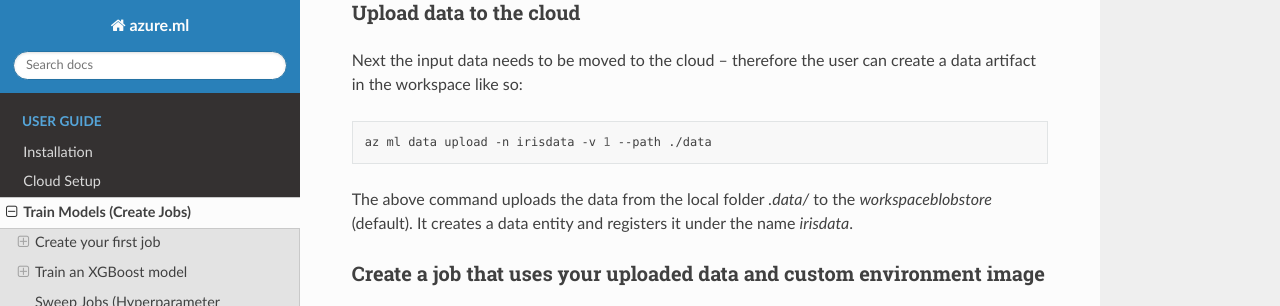
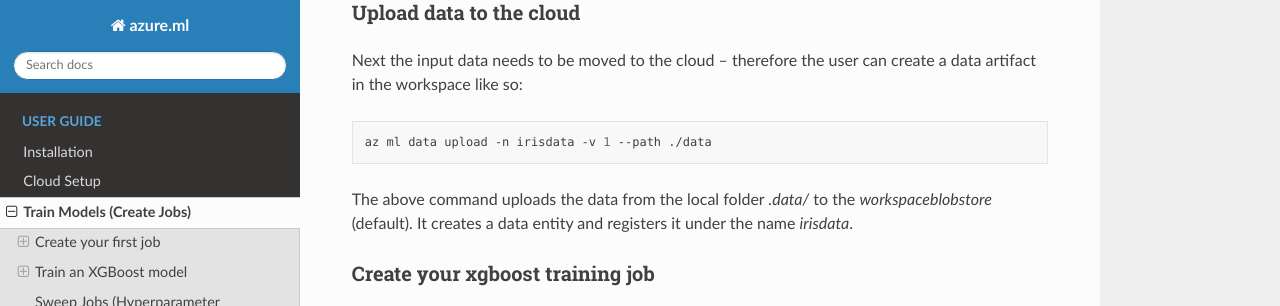
Before and after one commit to wenyang/azureml-v2-preview, a Sphinx documentation site: the page built from docs/quickstart/jobs.rst, in a window 1280 px wide and 900 px high, scrolled down 2950 px, cut to the strip 0-306 px from the top of the window. Built offline with Sphinx 7.4.7 and the Read the Docs theme 2.0.0, drawn with Linux system fonts in a browser that asks for light colours; pages that are not in the unit, such as notebooks, are missing from menus; some of the changed text lies outside the part shown.

Commit message:
Update jobs.rst

```diff
--- a/docs/quickstart/jobs.rst
+++ b/docs/quickstart/jobs.rst
@@ -28,7 +28,7 @@
 
     az ml job create --file azureml-v2-preview/examples/train/basic-command-job/pip_freeze_job.yml
 
-Understanding commandjob.yml and az ml job create
+Understanding commandjob.yml
 ~~~~~~~~~~~~~~~~~~~~~~~~~~~~~~~~~~~~~~~~~~~~~~~~~
 
 A few interesting things to note about the yaml file:
@@ -139,7 +139,7 @@
 
 The above command uploads the data from the local folder `.data/` to the `workspaceblobstore` (default). It creates a data entity and registers it under the name `irisdata`.
 
-Create a job  that uses your uploaded data and custom environment image
+Create your xgboost training job
 ~~~~~~~~~~~~~~~~~~~~~~~~~
 
 .. literalinclude:: ../../examples/iris/iris-job.yml
```
